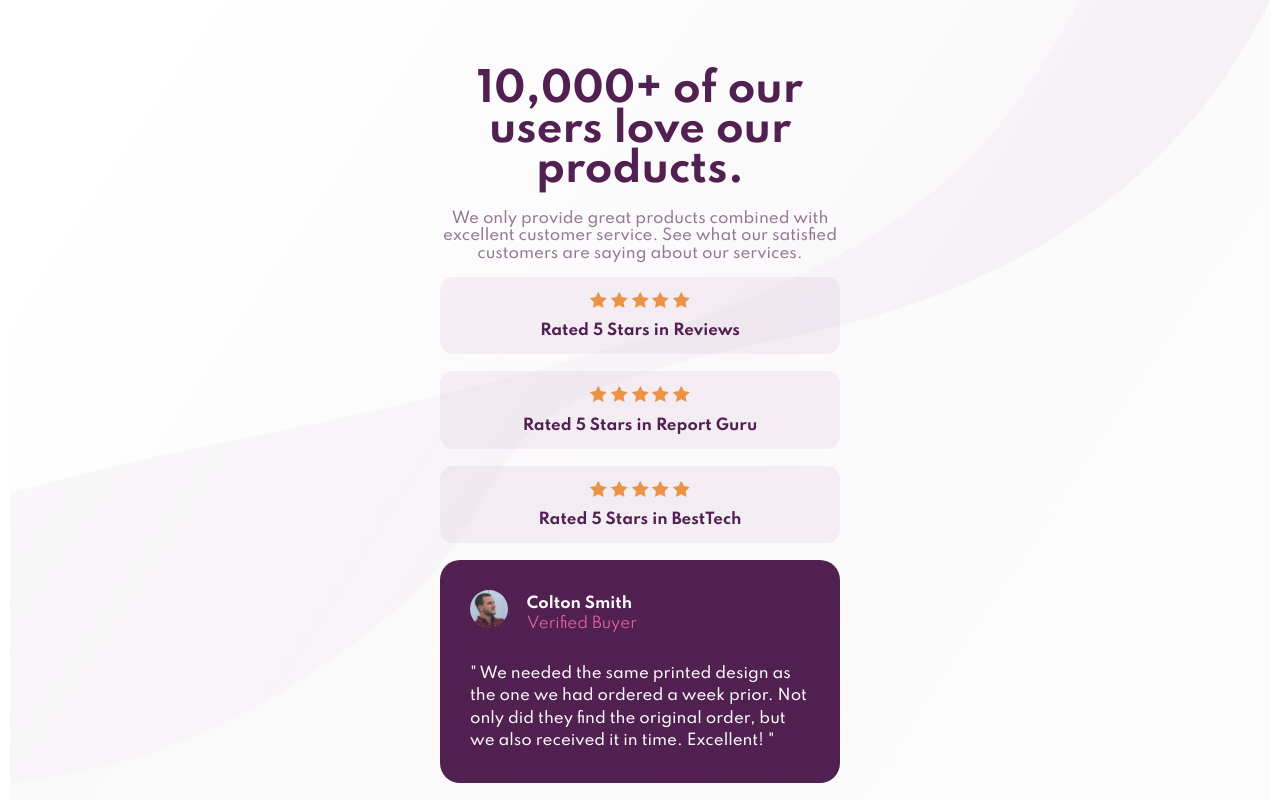
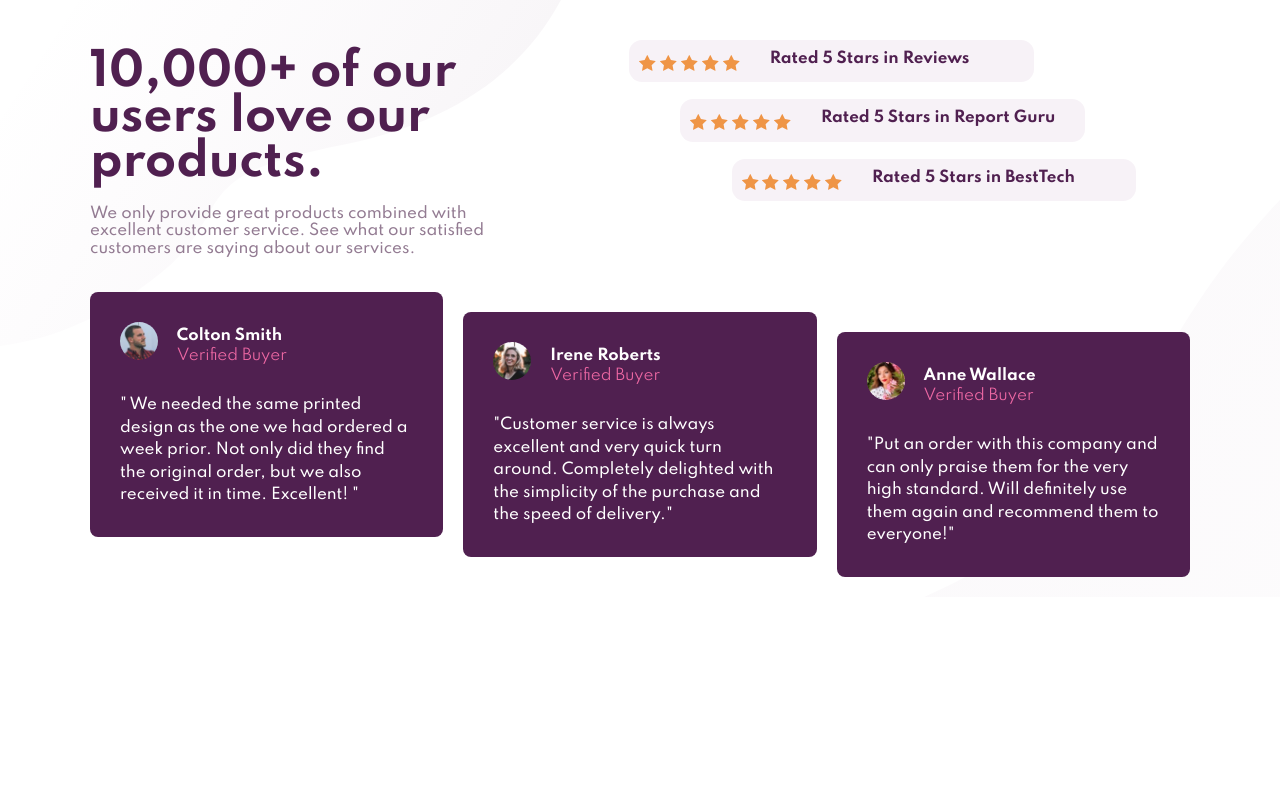
Before and after one commit to Iamronaldosunmu/social-proof-section, a plain HTML site: page index.html in a window 1280 px wide. Shown: the top 800 px of the page. Drawn offline with Linux system fonts and the light colour scheme.

Commit message:
Added all the changes for the desktop view

```diff
--- a/css/styles.css
+++ b/css/styles.css
@@ -13,11 +13,24 @@ body {
   padding-top: 7rem;
   line-height: 1;
 }
+@media screen and (min-width: 800px) {
+  .body__heading {
+    padding-top: 1rem;
+    font-size: 4.5rem;
+  }
+}
 .body__text {
   text-align: center;
   color: hsl(303, 10%, 53%);
   margin-top: 2rem;
   font-weight: 500;
+}
+
+@media screen and (min-width: 768px) {
+  .body__heading,
+  .body__text {
+    text-align: left;
+  }
 }
 /* Rating Component */
 .rating {
@@ -28,9 +41,21 @@ body {
   margin-bottom: 1.7rem;
   border-radius: 13px;
 }
+@media screen and (min-width: 800px) {
+  .rating {
+    flex-direction: row;
+    padding-left: 1rem;
+    padding-right: 1rem;
+  }
+}
 .five-star {
   text-align: center;
   margin-top: 1.5rem;
+}
+@media screen and (min-width: 800px) {
+  .five-star {
+    padding-right: 3rem;
+  }
 }
 .rating__text {
   margin-bottom: 1.5rem;
@@ -39,7 +64,16 @@ body {
   text-align: center;
   font-weight: 700;
 }
-
+@media screen and (min-width: 800px) {
+  .most {
+    position: relative;
+    right: 8vw;
+  }
+  .middle {
+    position: relative;
+    right: 4vw;
+  }
+}
 /* Testimonial Component */
 .user__image {
   width: 38px;
@@ -47,6 +81,7 @@ body {
   object-fit: cover;
   border-radius: 100%;
   margin-right: 15px;
+  transition: all 0.3s;
 }
 .user__info {
   display: inline-block;
@@ -56,6 +91,7 @@ body {
   font-weight: 700;
   margin-bottom: 0;
   margin-top: 3px;
+  transition: all 0.3s;
 }
 .type {
   color: hsl(333, 80%, 67%);
@@ -69,18 +105,64 @@ body {
   color: hsl(0, 0%, 100%);
   font-weight: 500;
   line-height: 1.5;
+  transition: all 0.3s;
+}
+/* Top Component */
+@media screen and (min-width: 800px) {
+  .top {
+    display: grid;
+    grid-template-columns: 40% 60%;
+    margin-bottom: 5rem;
+    max-width: 1100px;
+    margin: 2rem auto;
+    column-gap: 5vw;
+  }
+  .block--header {
+    max-width: 400px;
+    flex-grow: 0;
+  }
+  .block--rating {
+    max-width: 800px;
+    margin-left: 0;
+  }
 }
 
 .testimonial {
   background: hsl(300, 43%, 22%);
   padding: 3rem;
   overflow: hidden;
-  border-radius: 20px;
+  border-radius: 8px;
   margin-bottom: 2rem;
+  transition: all 0.3s;
+  z-index: 1;
+}
+@media screen and (min-width: 800px) {
+  .second {
+    position: relative;
+    top: 2rem;
+  }
+  .third {
+    position: relative;
+    top: 4rem;
+  }
 }
 .testimonial:hover {
-  background: hsl(300, 24%, 96%);
-  transform: scale(1.05);
+  background: white;
+  box-shadow: 0 0 10px lightgrey;
+}
+.testimonial:hover .user__image {
+  transform: scale(1.2);
+}
+.testimonial:hover .user__name,
+.testimonial:hover .user__review {
+  color: hsl(300, 43%, 22%);
+}
+@media screen and (min-width: 800px) {
+  .block--testimonial {
+    display: grid;
+    grid-template-columns: repeat(auto-fit, minmax(150px, 1fr));
+    column-gap: 2rem;
+  }
 }
 
 /* Blocks */
@@ -90,19 +172,48 @@ body {
   margin-right: auto;
 }
 
+@media screen and (min-width: 800px) {
+  .block {
+    max-width: 1100px;
+  }
+}
+
 /*TODO: Create a custom hover effect animation for the testimonial component */
 /*TODO: Create the Desktop View Next*/
 .container {
   position: relative;
-  margin: 0rem 1rem;
+  overflow: hidden;
 }
+.content {
+  margin-left: 1rem;
+  margin-right: 1rem;
+}
+@media screen and (min-width: 800px) {
+  .content {
+    margin: 4rem;
+  }
+}
+/* Background Images */
 .image--background {
   position: absolute;
   width: 100%;
-  object-fit: ;
+  object-fit: cover;
+  z-index: -1;
 }
 
 .image--background--bottom {
-  top: calc(100% - 120vw);
+  bottom: -5rem;
   position: absolute;
 }
+@media screen and (min-width: 800px) {
+  .image--background {
+    width: 45%;
+    left: -1rem;
+    top: -1rem;
+  }
+  .image--background--bottom {
+    width: 70vw;
+    left: 30vw;
+    top: 25vh;
+  }
+}
--- a/index.html
+++ b/index.html
@@ -23,12 +23,10 @@
     <link rel="stylesheet" href="css/styles.css" />
   </head>
   <body>
+    <img src="images/bg-pattern-top-mobile.svg" class="image--background" />
     <div class="container">
-      <img src="images/bg-pattern-top-mobile.svg" class="image--background" />
-      <img
-        src="images/bg-pattern-bottom-mobile.svg"
-        class="image--background image--background--bottom"
-      />
+      <div class="content">
+        <section class="top">
           <div class="block block--header">
             <header class="body__heading">
               10,000+ of our users love our products.
@@ -39,9 +37,8 @@
               services.
             </p>
           </div>
-
           <div class="block block--rating">
-        <div class="rating">
+            <div class="rating most">
               <div class="five-star">
                 <img src="images/icon-star.svg" alt="" />
                 <img src="images/icon-star.svg" alt="" />
@@ -51,7 +48,7 @@
               </div>
               <p class="rating__text">Rated 5 Stars in Reviews</p>
             </div>
-        <div class="rating">
+            <div class="rating middle">
               <div class="five-star">
                 <img src="images/icon-star.svg" alt="" />
                 <img src="images/icon-star.svg" alt="" />
@@ -72,7 +69,7 @@
               <p class="rating__text">Rated 5 Stars in BestTech</p>
             </div>
           </div>
-
+        </section>
         <div class="block block--testimonial">
           <div class="testimonial">
             <div class="user__profile">
@@ -82,14 +79,13 @@
                 <p class="type">Verified buyer</p>
               </div>
             </div>
-
             <div class="user__review">
-            " We needed the same printed design as the one we had ordered a week
-            prior. Not only did they find the original order, but we also
+              " We needed the same printed design as the one we had ordered a
+              week prior. Not only did they find the original order, but we also
               received it in time. Excellent! "
             </div>
           </div>
-        <div class="testimonial">
+          <div class="testimonial second">
             <div class="user__profile">
               <img src="images/image-irene.jpg" alt="" class="user__image" />
               <div class="user__info">
@@ -97,14 +93,13 @@
                 <p class="type">Verified buyer</p>
               </div>
             </div>
-
             <div class="user__review">
               "Customer service is always excellent and very quick turn around.
               Completely delighted with the simplicity of the purchase and the
               speed of delivery."
             </div>
           </div>
-        <div class="testimonial">
+          <div class="testimonial third">
             <div class="user__profile">
               <img src="images/image-anne.jpg" alt="" class="user__image" />
               <div class="user__info">
@@ -112,7 +107,6 @@
                 <p class="type">Verified buyer</p>
               </div>
             </div>
-
             <div class="user__review">
               "Put an order with this company and can only praise them for the
               very high standard. Will definitely use them again and recommend
@@ -121,5 +115,10 @@
           </div>
         </div>
       </div>
+      <img
+        src="images/bg-pattern-bottom-mobile.svg"
+        class="image--background image--background--bottom"
+      />
+    </div>
   </body>
 </html>
```
Lines whose indentation alone changed are shown as unchanged.
